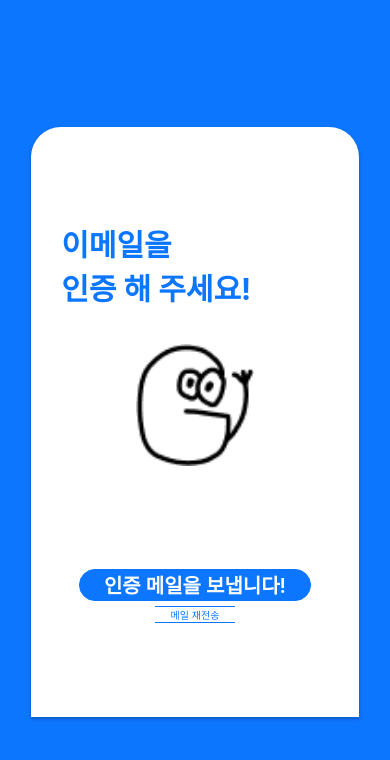
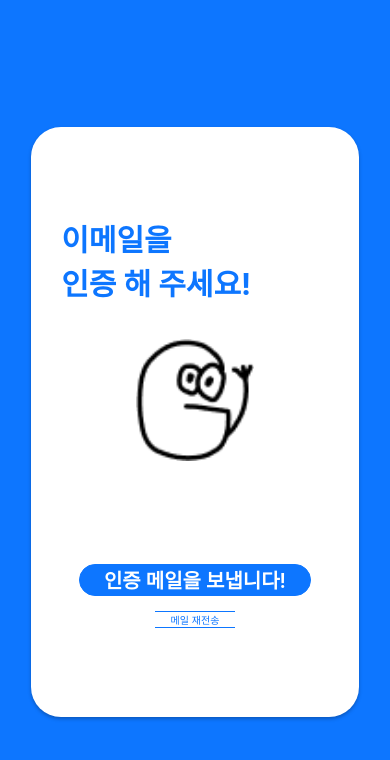
Before and after one commit to Bamdoliro/G-A, a React Native app: screen /EmailAuthScreen in a window 390 px wide. Shown: the top 760 px of the page. Built offline with nearby package versions, Linux system fonts and the light colour scheme.

Commit message:
FIX :: 이메일 인증 페이지 스타일 수정 - Figma 상 디자인과 다른것 추가 - 메일 재전송 너무 붙어있어서 답답해서 margin 추가함

```diff
--- a/pages/EmailAuthScreen.js
+++ b/pages/EmailAuthScreen.js
@@ -35,8 +35,7 @@ const styles = StyleSheet.create({
         width: "84%",
 
         backgroundColor: "white",
-        borderTopLeftRadius: 30,
-        borderTopRightRadius: 30,
+        borderRadius: 30,
 
         shadowOffset: {
             width: 0,
@@ -65,12 +64,12 @@ const styles = StyleSheet.create({
         borderTopWidth: 1,
         borderBottomWidth: 1,
         borderColor: '#0D76FF',
-        marginTop: 20,
+        marginTop: 30,
     },
     resendMailText: {
         color: '#0D76FF',
         fontSize: 10,
-        textAlign: 'center'
+        textAlign: 'center',
     },
     title: {
         fontSize: 30,
```
